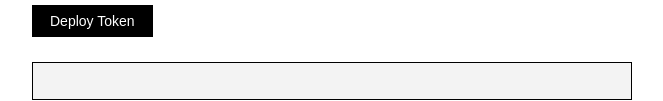
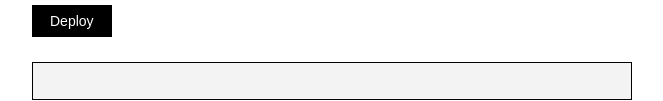
Before and after one commit to amr080/xft-factory-demo-ui, a plain HTML site: page index.html in a window 1280 px wide. Shown: the part 359-460 px from the top of the page, without its empty margins (308-971 px from the left). Drawn offline with Linux system fonts and the light colour scheme.

Commit message:
Update index.html

```diff
--- a/index.html
+++ b/index.html
@@ -37,7 +37,7 @@
         Initial Supply
         <input name="initialSupply" required type="number" min="1" max="1000000000000" step="1" placeholder="e.g. 1000000">
       </label>
-      <button type="submit">Deploy Token</button>
+      <button type="submit">Deploy</button>
     </form>
     <div id="result-container">
       <pre id="deploy-result"></pre>
```
